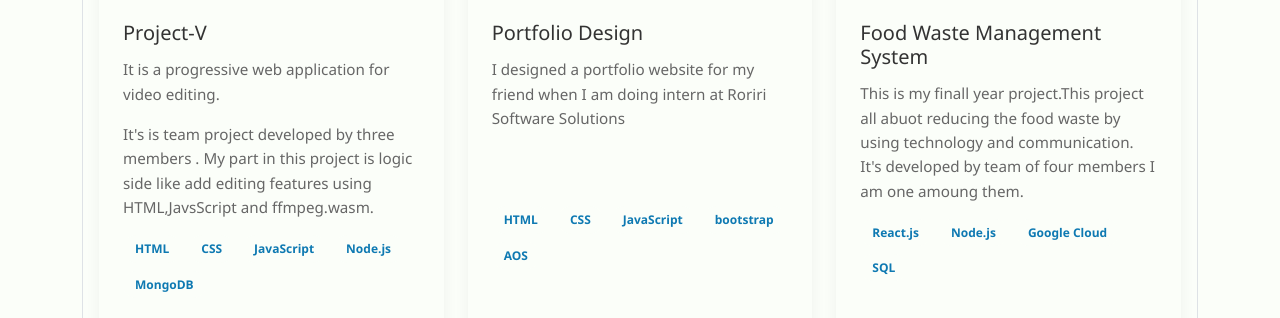
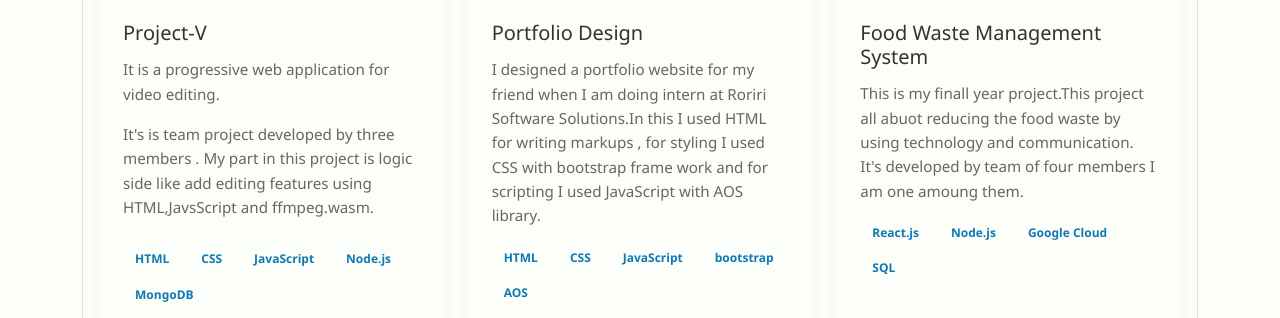
Before and after one commit to Strowmshadow/strowmshadow.github.io, a plain HTML site: page index.html in a window 1280 px wide. Shown: the part 1888-2206 px from the top of the page. Drawn offline with nearby package versions, Linux system fonts and the light colour scheme.

Commit message:
Update index.html

```diff
--- a/index.html
+++ b/index.html
@@ -192,7 +192,7 @@
                                     <h3>Project-V</h3>
                                     <p>It is a progressive web application for video editing.</p>
                                     <p>It's is team project developed by three members . My part in this project is logic side like add editing features using HTML,JavsScript and ffmpeg.wasm.</p>
-                                    <div class="project-tags">
+                                    <div class="project-tags" style="padding-top: 10px;">
                                         <span>HTML</span>
                                         <span>CSS</span>
                                         <span>JavaScript</span>
@@ -214,8 +214,8 @@
                                 </div>
                                 <div class="project-content">
                                     <h3>Portfolio Design</h3>
-                                    <p>I designed a portfolio website for my friend when I am doing intern at Roriri Software Solutions </p>
-                                    <div class="project-tags" style="padding-top: 60px;">
+                                     <p>I designed a portfolio website for my friend when I am doing intern at Roriri Software Solutions.In this I used HTML for writing markups , for styling I used CSS with bootstrap frame work and for scripting I used JavaScript with AOS library.  </p>
+                                    <div class="project-tags" ><!--style="padding-top: 60px;"-->
                                         <span>HTML</span>
                                         <span>CSS</span>
                                         <span>JavaScript</span>
@@ -265,8 +265,8 @@
                                 </div>
                                 <div class="project-content">
                                     <h3>Portfolio Design</h3>
-                                    <p>I designed a portfolio website for my friend when I am doing intern at Roriri Software Solutions </p>
-                                    <div class="project-tags" style="padding-top: 60px;">
+                                     <p>I designed a portfolio website for my friend when I am doing intern at Roriri Software Solutions.In this I used HTML for writing markups , for styling I used CSS with bootstrap frame work and for scripting I used JavaScript with AOS library.  </p>
+                                    <div class="project-tags" ><!--style="padding-top: 60px;"-->
                                         <span>HTML</span>
                                         <span>CSS</span>
                                         <span>JavaScript</span>
```
